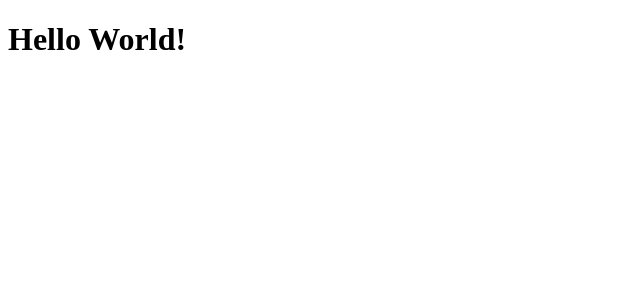
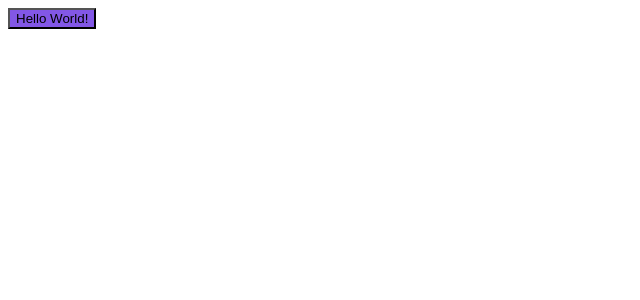
Before and after one commit to Gustavo-Orlandini/Next-Js, a Next.js app: page / in a window 1280 px wide. Shown: the top 300 px of the page, without its empty margins (0-640 px from the left). Built offline with nearby package versions, Linux system fonts and the light colour scheme.

Commit message:
First Styled

```diff
--- a/src/pages/index.tsx
+++ b/src/pages/index.tsx
@@ -1,9 +1,14 @@
 import React from "react";
+import { styled } from "../styles";
+
+const Button = styled('button', {
+  backgroundColor: '$rocketseat'
+})
 
 export default function Home() {
   return (
-    <h1>
+    <Button>
       Hello World!
-    </h1>
+    </Button>
   )
 }
--- /dev/null
+++ b/src/styles/index.ts
@@ -0,0 +1,18 @@
+import { createStitches } from '@stitches/react'
+
+export const {
+    config,
+    styled,
+    css,
+    globalCss,
+    keyframes,
+    getCssText,
+    theme,
+    createTheme,
+} = createStitches({
+    theme: {
+        colors: {
+            rocketseat: '#8257e6'
+        }
+    }
+})
```
